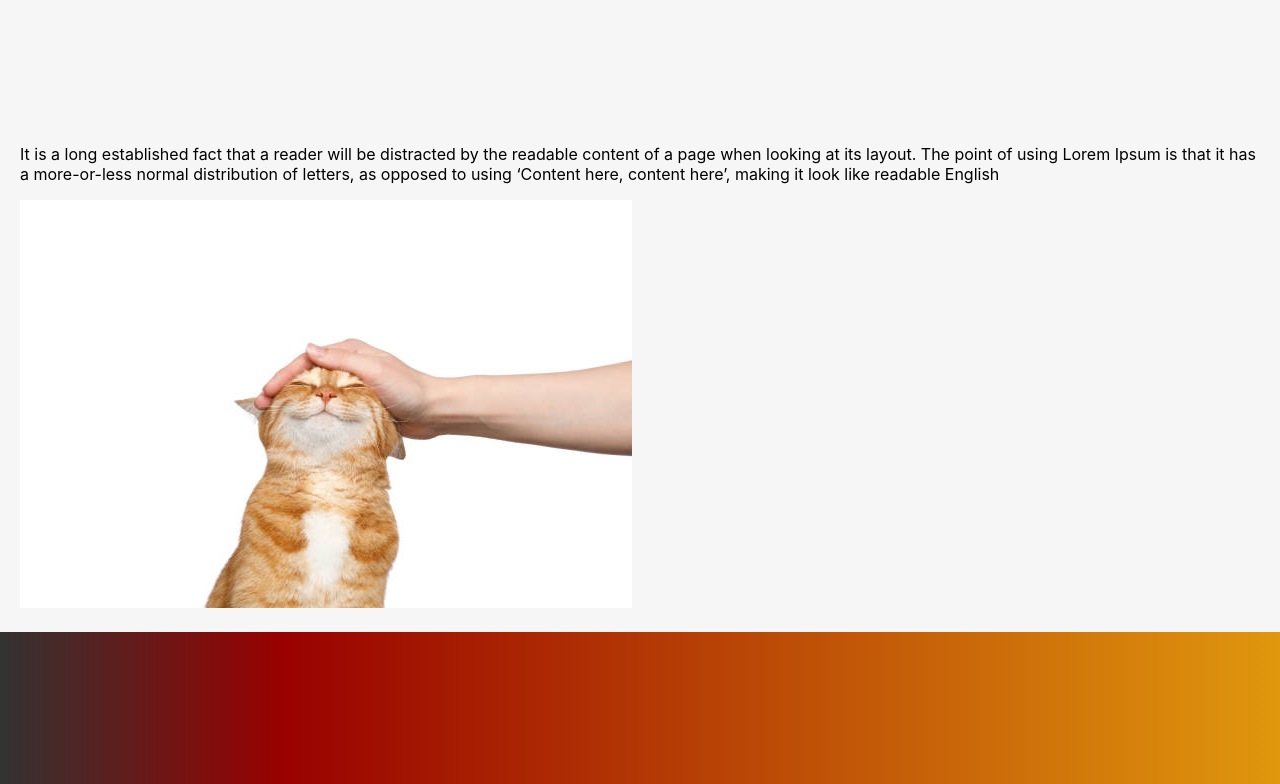
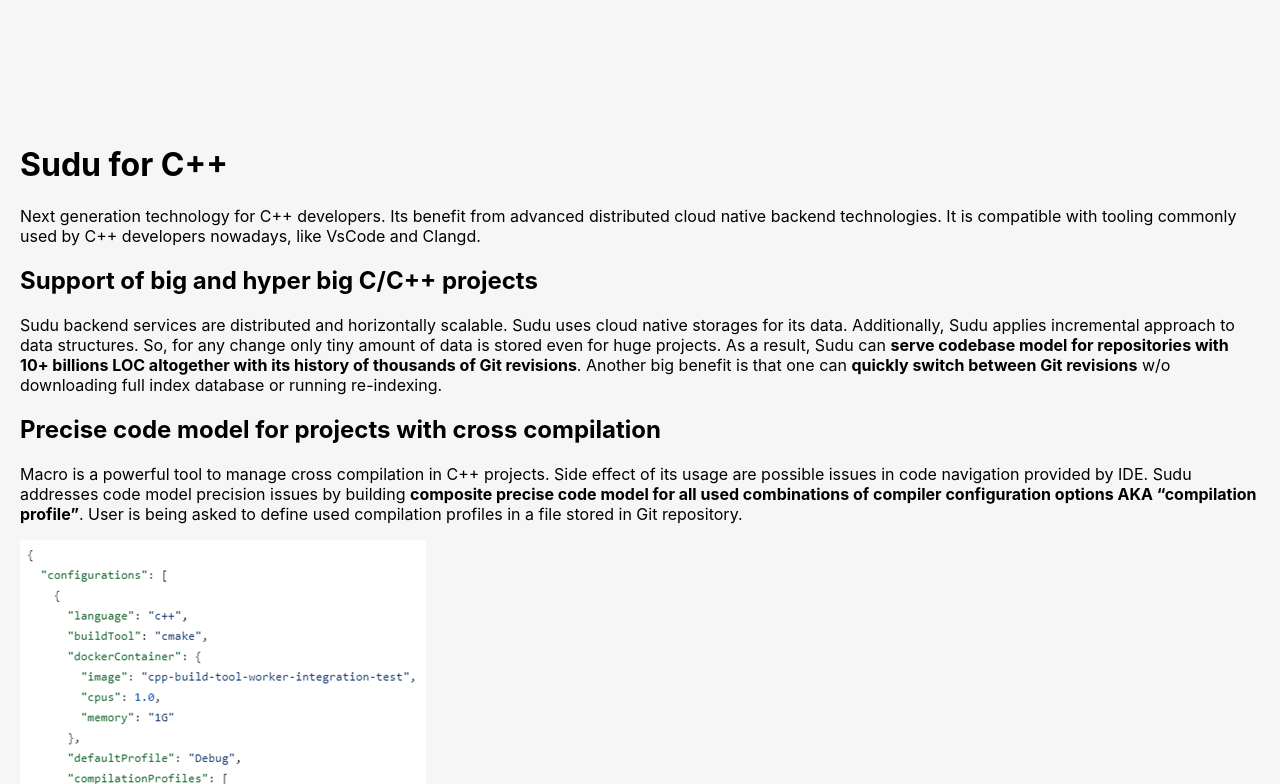
Before and after one commit to SuduIDE/toolchain-website, a Jekyll site: the page built from _projects/sudu.md, in a window 1280 px wide and 900 px high, scrolled down 924 px, cut to the strip 116-900 px from the top of the window. Built offline with Jekyll 4.4.1, drawn with Linux system fonts in a browser that asks for light colours; some of the changed text lies outside the part shown.

Commit message:
added initial sudu platform description

```diff
--- /dev/null
+++ b/_includes/sudu-cpp.md
@@ -0,0 +1,38 @@
+Next generation technology for C++ developers.
+Its benefit from advanced distributed cloud native backend technologies.
+It is compatible with tooling commonly used by C++ developers nowadays, like VsCode and Clangd.
+
+## Support of big and hyper big C/C++ projects
+
+Sudu backend services are distributed and horizontally scalable.
+Sudu uses cloud native storages for its data. Additionally, Sudu applies incremental approach to data structures. So, for any change only tiny amount of data is stored even for huge projects.
+As a result, Sudu can **serve codebase model for repositories with 10+ billions LOC altogether with its history of thousands of Git revisions**.
+Another big benefit is that one can **quickly switch between Git revisions** w/o downloading full index database or running re-indexing.
+
+## Precise code model for projects with cross compilation
+
+Macro is a powerful tool to manage cross compilation in C++ projects. Side effect of its usage are possible issues in code navigation provided by IDE.
+Sudu addresses code model precision issues by building **composite precise code model for all used combinations of compiler configuration options AKA “compilation profile”**.
+User is being asked to define used compilation profiles in a file stored in Git repository.
+
+![cpp-comp-profile](/assets/images/sudu/cpp-comp-profile.png)
+
+Taken this configuration Sudu runs Clangd for all defined profiles, stores its result (code model indexes) and supports aggregation of results.
+Sudu also supports “compilation profiles” in C++ VsCode extension. Allowing to choose / switch currently used profile, search for usages across profiles.
+
+![cpp-vscode](/assets/images/sudu/cpp-vscode-1.png)
+
+![cpp-vscode](/assets/images/sudu/cpp-vscode-2.png)
+
+![cpp-vscode](/assets/images/sudu/cpp-vscode-3.png)
+
+## Advanced code information based on Git historical data
+
+Sudu VsCode extension uses historical data stored for code model elements (classes / methods) to display methods, classes age in UI.
+Class history tool window provides overview of evolution for all class structure elements.
+
+**!! SCREENSHOT NEEDED !!**
+
+{% if jekyll.environment == "internal" %}
+{% include projects-internal/sudu-cpp-internal.md %}
+{% endif %}
--- /dev/null
+++ b/_includes/sudu-dfs.md
@@ -0,0 +1,16 @@
+Distributed file system service optimized for IDE usage, supporting
+
+* immutable filesystem snapshots
+* non-linear history
+* content de-deduplication
+* custom metadata storage
+* immediate switching between snapshots
+* contineous sync with external git repositories
+
+![dfs-arch-scheme](/assets/images/sudu/dfs-arch-scheme.png)
+
+Can be integrated to development workflow via VsCode extension or FUSE driver.
+
+![dfs-vscode](/assets/images/sudu/dfs-vscode.png)
+
+![dfs-fuse](/assets/images/sudu/dfs-fuse.png)
--- /dev/null
+++ b/_includes/sudu-java.md
@@ -0,0 +1,4 @@
+Shared code model as a service, supported history indexing.
+It provides public API’s, allow to develop lightweight agents (bots)
+
+![java-arch-scheme](/assets/images/sudu/java-arch-scheme.png)
--- a/_projects/sudu.md
+++ b/_projects/sudu.md
@@ -5,10 +5,12 @@
 category: productivity
 stage: in progress
 ---
-It is a long established fact that a reader will be distracted by the readable content of a page when looking at its layout. The point of using Lorem Ipsum is that it has a more-or-less normal distribution of letters, as opposed to using 'Content here, content here', making it look like readable English
 
-{% if jekyll.environment == "internal" %}
-{% include projects-internal/sudu-internal.md %}
-{% endif %}
+# Sudu for C++
+{% include sudu-cpp.md %}
 
-![Cat]({{ "/assets/images/cat.jpg" | relative_url}})
+# Sudu for Java
+{% include sudu-java.md %}
+
+# Sudu Distributed File System
+{% include sudu-dfs.md %}
```
Also changed, not shown: assets/images/sudu/cpp-comp-profile.png (added), assets/images/sudu/cpp-vscode-1.png (added), assets/images/sudu/cpp-vscode-2.png (added), assets/images/sudu/cpp-vscode-3.png (added), assets/images/sudu/dfs-arch-scheme.png (added), assets/images/sudu/dfs-fuse.png (added), assets/images/sudu/dfs-vscode.png (added), assets/images/sudu/java-arch-scheme.png (added).
